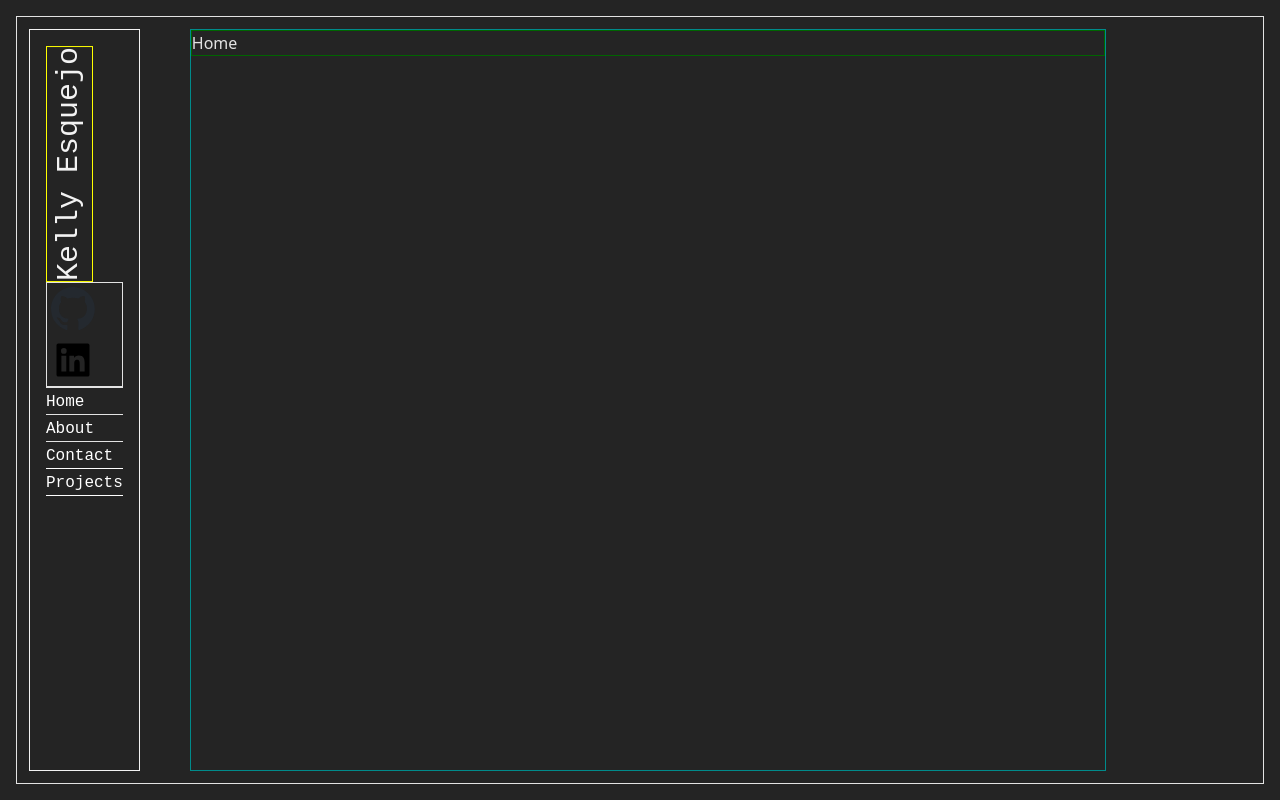
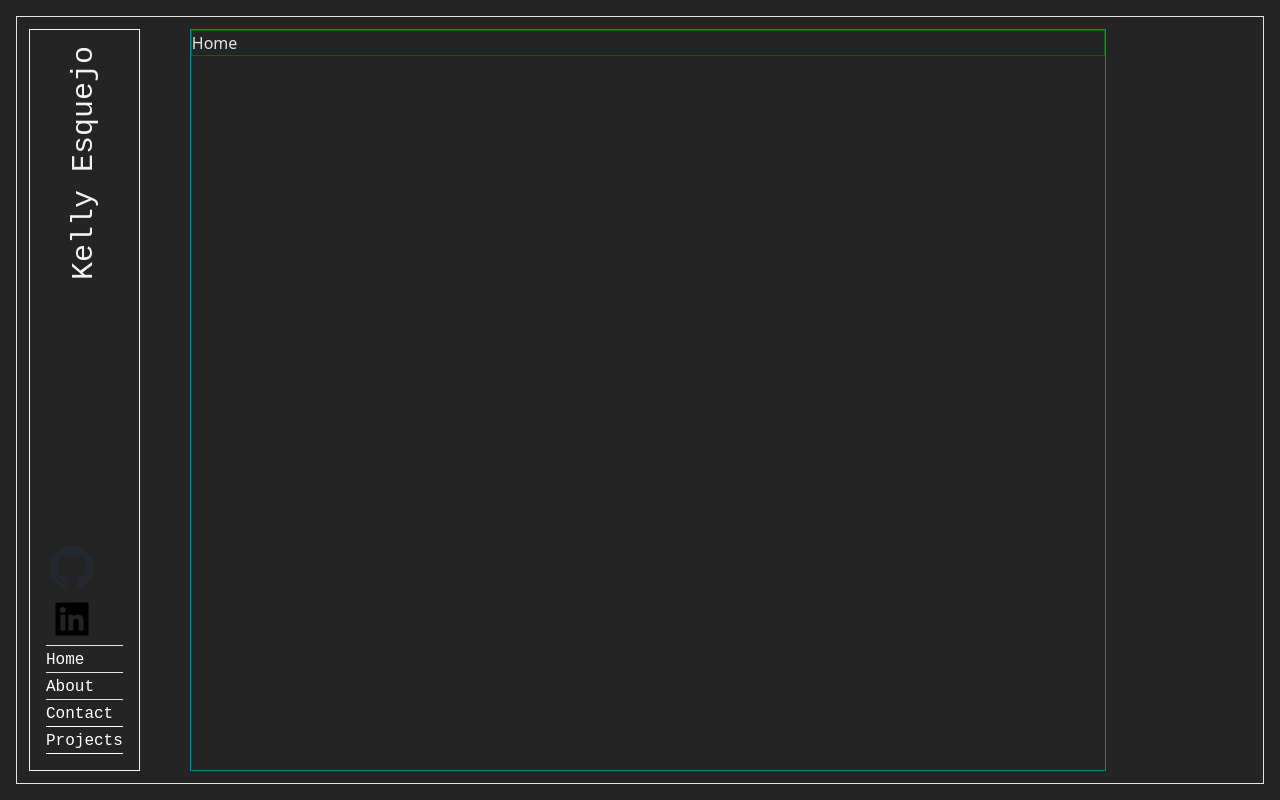
Before and after one commit to esquek1/Portfolio, a React (Vite) app: page / in a window 1280 px wide. Built offline with nearby package versions, Linux system fonts and the light colour scheme.

Commit message:
Fix layout of sidenav

```diff
--- a/src/components/Sidenav.jsx
+++ b/src/components/Sidenav.jsx
@@ -11,12 +11,14 @@ import { MdWork } from "react-icons/md";
 
 function Sidenav() {
     return (
-        <div className="sidebar">
+        <div className="sidebar-container">
             <div className="sidebar-content">
-                <div className="title">
+                <div className="title sidebar-item">
                     <p>Kelly Esquejo</p>
                 </div>
-                <div className="social">
+
+                <div className="pages sidebar-item">
+                    <div className="social sidebar-item">
                         <a href="https://github.com/esquek1" target="_blank">
                             <img
                                 src={gitHubLogo}
@@ -34,7 +36,6 @@ function Sidenav() {
                             />
                         </a>
                     </div>
-                <div className="pages">
                     <nav>
                         <ul className="nav-list">
                             <li className="nav-item">
--- a/src/css/sidenav.css
+++ b/src/css/sidenav.css
@@ -1,9 +1,4 @@
-.sidebar {
-    display: flex;
-    flex-direction: column;
-    justify-content: space-between;
-    overflow: hidden;
-
+.sidebar-container {
     border: 1px solid #f2f2f2;
     margin-right: 50px;
     z-index: 1;
@@ -12,8 +7,19 @@
     height: 100%;
 }
 
+.sidebar-content {
+    height: 100%;
+
+    display: flex;
+    flex-direction: column;
+    justify-content: space-between;
+    overflow: hidden;
+}
+
+.sidebar-item {
+}
+
 .social {
-    border: 1px solid;
 }
 
 .logo {
@@ -43,6 +49,7 @@
     text-orientation: sideways;
     transform: rotate(180deg);
     color: #f2f2f2;
+    border: none;
 }
 
 /*Displays text and hides the icons*/
```
Lines whose indentation alone changed are shown as unchanged.
